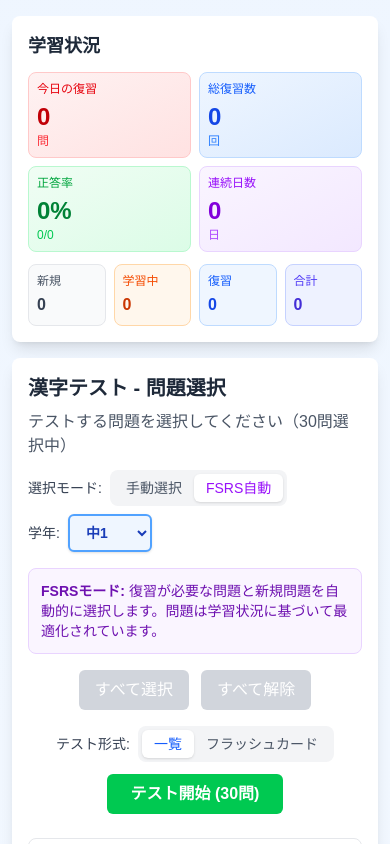
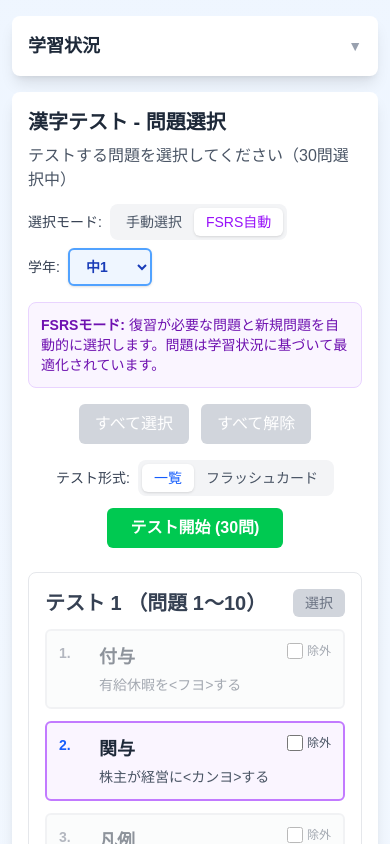
Before and after one commit to ayukatawago/kanji-study-app, a Next.js app: page / in a window 390 px wide. Shown: the top 844 px of the page. Built offline with nearby package versions, Linux system fonts and the light colour scheme; what ts-fsrs would draw is missing.

Commit message:
Make 学習状況 collapsible on mobile, collapsed by default
Tapping the header toggles the stats content. Chevron (▼/▲)
visible only on mobile. Desktop always starts expanded.

Co-Authored-By: Claude Sonnet 4.6 <noreply@anthropic.com>

```diff
--- a/src/app/components/ReviewStats.tsx
+++ b/src/app/components/ReviewStats.tsx
@@ -13,9 +13,17 @@ export default function ReviewStats({ currentGrade }: ReviewStatsProps) {
   const [studyStats, setStudyStats] = useState<ReturnType<
     typeof getStudyStats
   > | null>(null);
+  // Collapsed by default on mobile; expand on desktop after mount
+  const [collapsed, setCollapsed] = useState(true);
 
   useEffect(() => {
-    // Load statistics
+    // Expand by default on sm+ screens
+    if (window.innerWidth >= 640) {
+      setCollapsed(false);
+    }
+  }, []);
+
+  useEffect(() => {
     const loadStats = () => {
       const reviewStats = getReviewStatistics(currentGrade);
       const study = getStudyStats(currentGrade);
@@ -24,33 +32,42 @@ export default function ReviewStats({ currentGrade }: ReviewStatsProps) {
     };
 
     loadStats();
-
-    // Refresh stats every 5 seconds to catch updates
     const interval = setInterval(loadStats, 5000);
-
     return () => clearInterval(interval);
   }, [currentGrade]);
 
-  // Show loading state while stats are being fetched
+  const header = (
+    <button
+      onClick={() => setCollapsed((c) => !c)}
+      className="sm:cursor-default w-full flex items-center justify-between"
+    >
+      <h2 className="text-lg sm:text-2xl font-bold text-gray-800">学習状況</h2>
+      {/* Chevron only visible on mobile */}
+      <span className="sm:hidden text-gray-400 text-sm">
+        {collapsed ? "▼" : "▲"}
+      </span>
+    </button>
+  );
+
   if (!stats || !studyStats) {
     return (
       <div className="bg-white rounded-lg shadow-lg p-4 sm:p-6 mb-4 sm:mb-6">
-        <h2 className="text-lg sm:text-2xl font-bold text-gray-800 mb-3 sm:mb-4">
-          学習状況
-        </h2>
-        <div className="text-gray-500 text-center py-4 sm:py-8">
+        {header}
+        {!collapsed && (
+          <div className="text-gray-500 text-center py-4 sm:py-8 mt-3 sm:mt-4">
             読み込み中...
           </div>
+        )}
       </div>
     );
   }
 
   return (
     <div className="bg-white rounded-lg shadow-lg p-4 sm:p-6 mb-4 sm:mb-6">
-      <h2 className="text-lg sm:text-2xl font-bold text-gray-800 mb-3 sm:mb-4">
-        学習状況
-      </h2>
+      {header}
 
+      {!collapsed && (
+        <div className="mt-3 sm:mt-4">
           <div className="grid grid-cols-2 sm:grid-cols-4 gap-2 sm:gap-4 mb-3 sm:mb-6">
             {/* Due Today */}
             <div className="bg-gradient-to-br from-red-50 to-red-100 rounded-lg p-2 sm:p-4 border border-red-200">
@@ -99,7 +116,7 @@ export default function ReviewStats({ currentGrade }: ReviewStatsProps) {
             </div>
           </div>
 
-      {/* Card Stats — 4 columns always on mobile too, with shorter labels */}
+          {/* Card Stats */}
           <div className="grid grid-cols-4 gap-2 sm:gap-3">
             <div className="bg-gray-50 rounded-lg p-2 sm:p-3 border border-gray-200">
               <div className="text-xs text-gray-600 mb-1">新規</div>
@@ -146,5 +163,7 @@ export default function ReviewStats({ currentGrade }: ReviewStatsProps) {
             </div>
           )}
         </div>
+      )}
+    </div>
   );
 }
```
Lines whose indentation alone changed are shown as unchanged.
